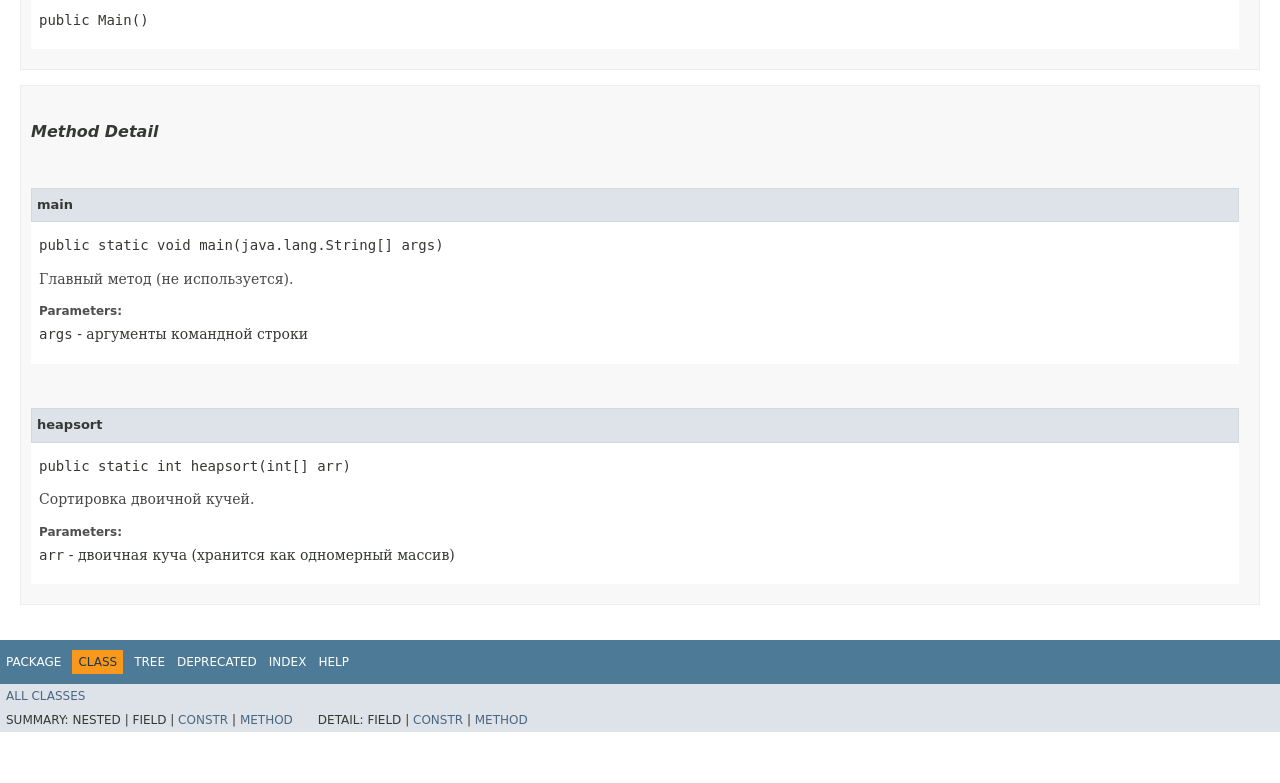
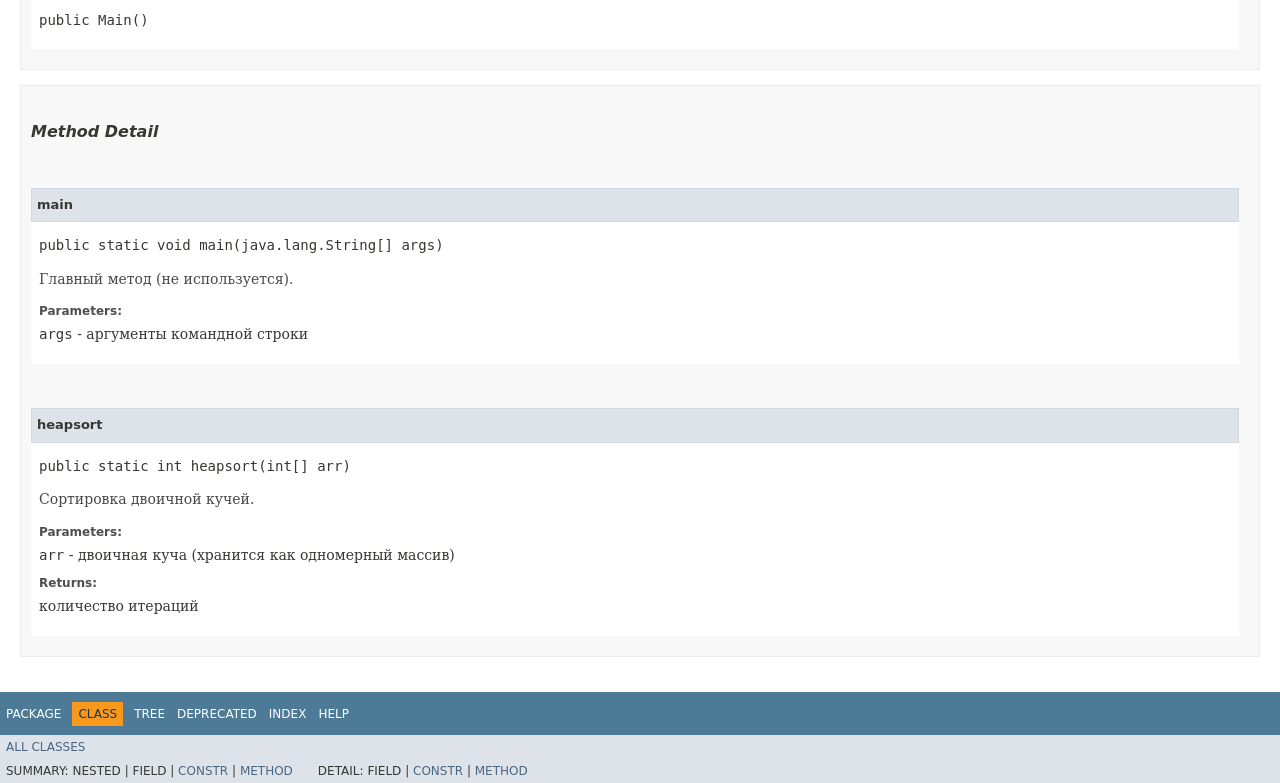
Before and after one commit to djennirr/OOP, a plain HTML site: page Task_1_1_1/ru/nsu/dubrovin/Main.html in a window 1280 px wide. Shown: the part 1004-1787 px from the top of the page. Before the commit the page ends 1736 px from the top, so only its background shows below. Drawn offline with Linux system fonts and the light colour scheme; no server answers; a script that the page names is missing; a web font is replaced by a local one.

Commit message:
Deploying to gh-pages from @ djennirr/OOP@6909f63ed355ddb0cef8129b3c3ab401d15ab4d8 🚀

```diff
--- a/Task_1_1_1/ru/nsu/dubrovin/Main.html
+++ b/Task_1_1_1/ru/nsu/dubrovin/Main.html
@@ -256,6 +256,8 @@ extends java.lang.Object</pre>
 <dl>
 <dt><span class="paramLabel">Parameters:</span></dt>
 <dd><code>arr</code> - двоичная куча (хранится как одномерный массив)</dd>
+<dt><span class="returnLabel">Returns:</span></dt>
+<dd>количество итераций</dd>
 </dl>
 </li>
 </ul>
```
Also changed, not shown: 3 other files.
